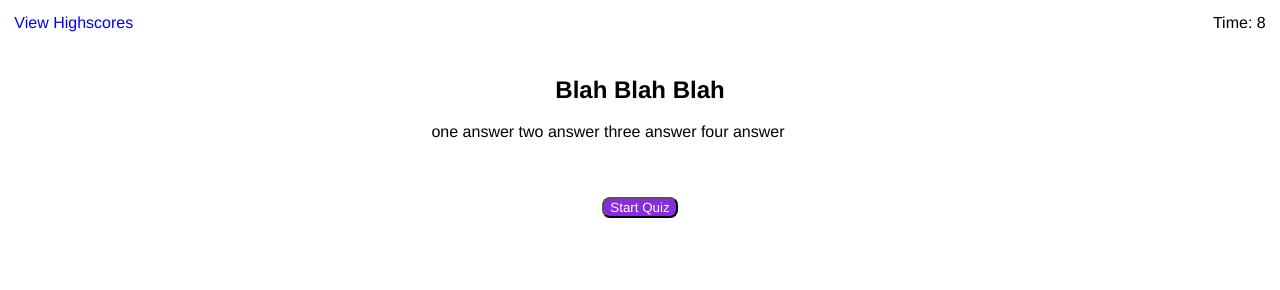
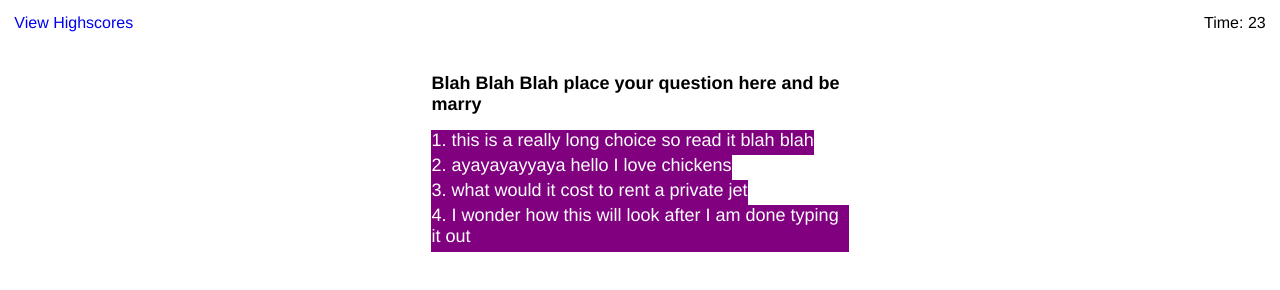
Before and after one commit to Git-Vdim-Hub/timed-code-quiz, a plain HTML site: page index.html in a window 1280 px wide. Both pictures are taken after a click on the button "Start Quiz". Drawn offline with Linux system fonts and the light colour scheme.

Commit message:
built question iteration, worked styling, checked for correct answer

```diff
--- a/assets/script.js
+++ b/assets/script.js
@@ -1,24 +1,32 @@
 //pseudocode
 //review mod 4
-//1. change questions to table row
-//2. check correct answer
-//3. create the High Score entry field
-//4. create the scoresheet using table row
-//5. add two buttons for the score sheet to either clear it or go back
+//1. fix logic error between functions to check answer
+//2. create the High Score entry field
+//3. create the scoresheet
+//4. add two buttons for the score sheet to either clear it or go back
 //  a store the scores in local storage
-//6. Create function to show the initial page again
-//7. create function to hide and show Start Quiz Button
-var startQuizBtn = document.querySelector('#startQuiz');
+//5. Create questions
+
+
+
+const splash = document.querySelector('#splashPage');
+displaySplashPage();
+const startQuizBtn = document.querySelector('#startQuiz');
+var timeEl = document.querySelector(".time");
 startQuizBtn.addEventListener('click', executeQuiz);
-const splash = document.querySelector('#splashPage');
+var selectedAnswer;
+var questionNumber = 0;
+var secondsLeft = 25;
+var score=0;
+
 var quizQuestions = [
   question1 = {
-    question: 'Blah Blah Blah',
-    A: 'one answer',
-    B: 'two answer',
-    C: 'three answer',
-    D: 'four answer',
-    Ans: 'A'
+    question: 'Blah Blah Blah place your  question here and be marry',
+    A: 'this is a really long choice so read it blah blah',
+    B: 'ayayayayyaya hello I love chickens',
+    C: 'what would it cost to rent a private jet',
+    D: 'I wonder how this will look after I am done typing it out',
+    Ans: '1. this is a really long choice so read it blah blah'
   },
   question2 = {
     question: "Me Me Me",
@@ -26,7 +34,7 @@ var quizQuestions = [
     B: 'that answer',
     C: 'C answer',
     D: 'D answer',
-    Ans: 'A'
+    Ans: '1. this answer'
   },
   question3 = {
     question: "La La La",
@@ -34,82 +42,80 @@ var quizQuestions = [
     B: 'out answer',
     C: 'fix answer',
     D: 'stix answer',
-    Ans: 'A'
+    Ans: '1. in answer'
   },
 ];
 
 function displaySplashPage(){
-  //  const title = document.createElement('h1');
-  //  title.classList.add("title");
-  //  title.innerHTML = 'Coding Quiz Challenge';
    splash.innerHTML = `
    <h1 class="title">
     Coding Quiz Challenge
     </h1>
-   <div class="descContainer">
+   <div class="container">
       <p class="description">
         Try to answer the following code-related questions within the time limit.
         Keep in mind that incorrect answers will penalize your score/time by _ seconds.
         </p>
     </div>
+    <div class="startButtonContainer">
+    <button id="startQuiz" class="startButton">
+      Start Quiz
+    </button>
+  </div>
    `;
-
-   //list.appendChild(title);
-
-  //  const descContainer = document.createElement('div');
-  //  descContainer.classList.add("descContainer");
-  //  list.appendChild('div');
-  //  const desc = document.createElement("p");
-  //  desc.classList.add("description");
-  //  desc.innerHTNL = "Try to answer the following code-related questions within the time limit. Keep in mind that incorrect answers will penalize your score/time by _ seconds."
-  //  descContainer.appendChild("desc");
 }
 
-displaySplashPage();
-
-function hideSplashPage(){
-  console.log(splash);
-  for(var i=0; i<splash.length; i++){
-    splash[i].remove();
-  }
-  console.log(splash);
-}
 
 function executeQuiz(){
   console.log("You started the quiz");
   setTime();
-  showQuestion();
+  showQuestion(questionNumber);
   checkQuestion();
+  // questionNumber++;
 }
 
-function showQuestion(){
+function showQuestion(question){
   splash.innerHTML=`
-  <h1 class="title">${quizQuestions[0].question}</h1>
-  <div class="descContainer">
-     <p class="description">
-       ${quizQuestions[0].A}
-       ${quizQuestions[0].B}
-       ${quizQuestions[0].C}
-       ${quizQuestions[0].D}
-   </div>
+    <div class="questionContainer">
+      <div class="questions">
+      <h1 class="question">${quizQuestions[question].question}</h1>
+       <div id="A">1. ${quizQuestions[question].A}</div>
+       <div id="B">2. ${quizQuestions[question].B}</div>
+       <div id="C">3. ${quizQuestions[question].C}</div>
+       <div id="D">4. ${quizQuestions[question].D}</div>
+      </div>
+    </div>
   `;
-  console.log(splash);
+}
+
+function endQuiz(){
+  splash.innherHTML='';
+  console.log(splash.innherHTM);
 }
 
 function checkQuestion(){
-  splash.addEventListener("click", function (event) {
-       var element = event.target;
-       console.log(element);
+  document.querySelector('.questions').addEventListener('click', function(event){
+    selectedAnswer = event.target.innerHTML;
+    console.log(selectedAnswer);
+    console.log(quizQuestions[questionNumber].Ans)
+    if(selectedAnswer!==quizQuestions[questionNumber].Ans){
+      score+=5;
+    }else{
+      secondsLeft-=5;
+    }
+    questionNumber++;
+    showQuestion(questionNumber);
+    if(questionNumber<=(quizQuestions.length-1)){
+      console.log(questionNumber);
+      console.log(quizQuestions.length-1);
+      checkQuestion();
+    } else{
+      score+=secondsLeft;
+      endQuiz();
+    }
+
   })
 };
-
-// Selects element by class
-var timeEl = document.querySelector(".time");
-
-// Selects element by id
-var mainEl = document.getElementById("colorSplosion");
-
-var secondsLeft = 10;
 
 function setTime() {
   // Sets interval in variable
@@ -117,26 +123,16 @@ function setTime() {
     secondsLeft--;
     timeEl.textContent = "Time: "+secondsLeft;
 
-    if(secondsLeft === 0) {
+    if(secondsLeft <= 0) {
       // Stops execution of action at set interval
-      // clearInterval(timerInterval);
+      clearInterval(timerInterval);
       // Calls function to create and append image
-      sendMessage();
+      endQuiz();
     }
 
   }, 1000);
 }
 
-// Function to create and append colorsplosion image
-function sendMessage() {
-  timeEl.textContent = " ";
-  var imgEl = document.createElement("img");
-  imgEl.setAttribute("src", "./assets/images/image_1.jpg");
-  // mainEl.appendChild(imgEl);
+function endQuiz(){
 
 }
-
-
-// setInterval(function(){
-//   console.log("Hello")
-// }, 5000)
--- a/assets/style.css
+++ b/assets/style.css
@@ -33,12 +33,47 @@
 
 }
 
-.descContainer{
+.container{
     display: flex;
     height: 50px;
     width: 100%;
     justify-content: center;
     align-items: center;
+}
+
+.questionContainer{
+    display: flex;
+    width: 100%;
+    justify-content: center;
+    align-items: center;
+    font-size: large;
+}
+
+.questions{
+    display: flex;
+    width: 33%;
+    justify-content: center;
+    align-items: flex-start;
+    flex-direction: column;
+}
+
+.question{
+    display: flex;
+    justify-content: space-between;
+    align-items: center;
+    flex-direction: column;
+    font-size:large;
+}
+
+
+
+#A, #B, #C, #D{
+    display:flex;
+    justify-content: center;
+    align-items: center;
+    background-color: purple;
+    color:white;
+    padding-bottom:1%;
 }
 
 .description{
--- a/index.html
+++ b/index.html
@@ -13,14 +13,6 @@
         <a class="time"></a>
     </nav>
     <section id="splashPage"></section>
-
-
-    <div class="startButtonContainer">
-        <button id="startQuiz" class="startButton">
-          Start Quiz
-        </button>
-      </div>
-
     <script src="./assets/script.js"></script>
 </body>
 </html>
```
